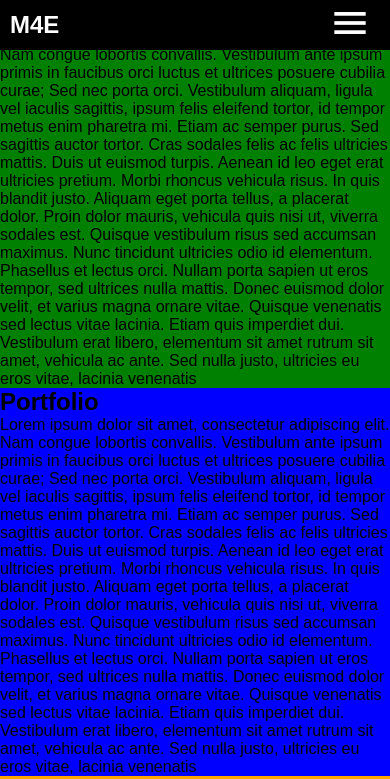
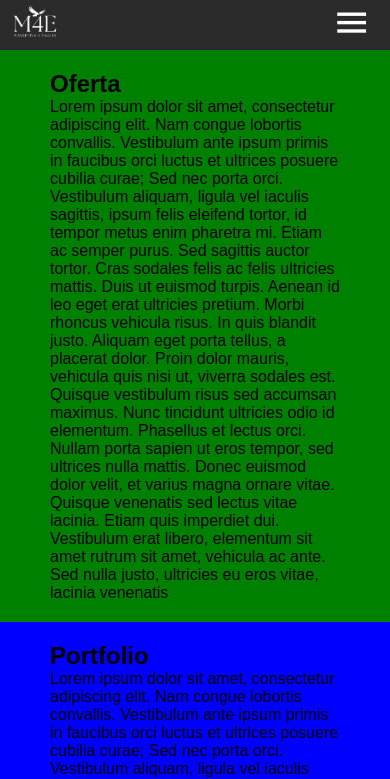
Before and after one commit to BadVilgo/Marketing4Eagles.com, a plain HTML site: page index.html in a window 390 px wide. Shown: the top 779 px of the page. Drawn offline with nearby package versions, Linux system fonts and the light colour scheme.

Commit message:
changes main & header

```diff
--- a/components/footer/footer.css
+++ b/components/footer/footer.css
@@ -1,6 +1,6 @@
 footer{
     padding: 20px;
-    background-color: black;
+    background-color: #2B2B2B;
     color: white;
-
+    text-align: center;
 }
--- a/components/header/header.css
+++ b/components/header/header.css
@@ -1,16 +1,11 @@
 header {
-    background-color: black;
+    background-color: #2B2B2B;
     display: flex;
     padding: 0px 10px 0px 10px;
     align-items: center; /* Centers items vertically */
     height: 50px;
     max-width: 100vw;
  }
-
-header h1 {
-    color: white;
-    font-size: 1.5rem;
-}
 
 /* Menu list desktop */
 nav{
@@ -37,7 +32,7 @@ nav ul li a {
 
 /* Hamburger menu icon */
 .material-symbols-outlined {
-  font-size: 2.5rem !important;
+  font-size: 2.3rem !important;
   color: white;
   padding: 0px 10px 0px 10px;
   font-variation-settings:
@@ -52,11 +47,12 @@ nav ul li a {
     position: absolute;
     top: 50px;
     left: 0px;
-    background-color: black;
+    background-color: #2B2B2B;
     width: 100vw;
     height: 100vh;
     overflow: hidden;
     display: none; /* Hidden by default */
+    transition: transform 0.3s ease;
 }
 
 .menu-mobile.show {
@@ -77,12 +73,16 @@ nav ul li a {
 }
 
 .menu-mobile ul li a{
-
     color: white;
     text-decoration: none;
     font-size: 1.7rem;
     font-weight: 600;
 
+}
+
+/* Logo M4E */
+.logo-m4e{
+    height: 100%;
 }
 
 /* RESPONSYWNOŚC */
--- a/components/main/main.css
+++ b/components/main/main.css
@@ -6,3 +6,17 @@ main{
     margin: auto;
 
 }
+
+
+
+
+/* RESPONSYWNOŚC */
+@media only screen and (max-width: 1024px) {
+    main {
+        margin-top: 50px;
+    }
+    section{
+        padding: 20px 50px;
+    }
+
+  }
--- a/index.html
+++ b/index.html
@@ -57,7 +57,7 @@
   </head>
   <body>
     <header>
-      <h1>M4E</h1>
+      <img class="logo-m4e" src="img/logo-m4e.jpg" alt="Logo Marketing4Eagles">
       <!-- Navigation -->
       <nav class="nav-desktop">
         <ul>
--- a/style.css
+++ b/style.css
@@ -8,7 +8,6 @@
     font-family: Arial, sans-serif;
     margin: 0;
     padding: 0;
-    box-sizing: border-box;
 }
 
 body{
```
Also changed, not shown: img/logo-m4e.jpg (added).
